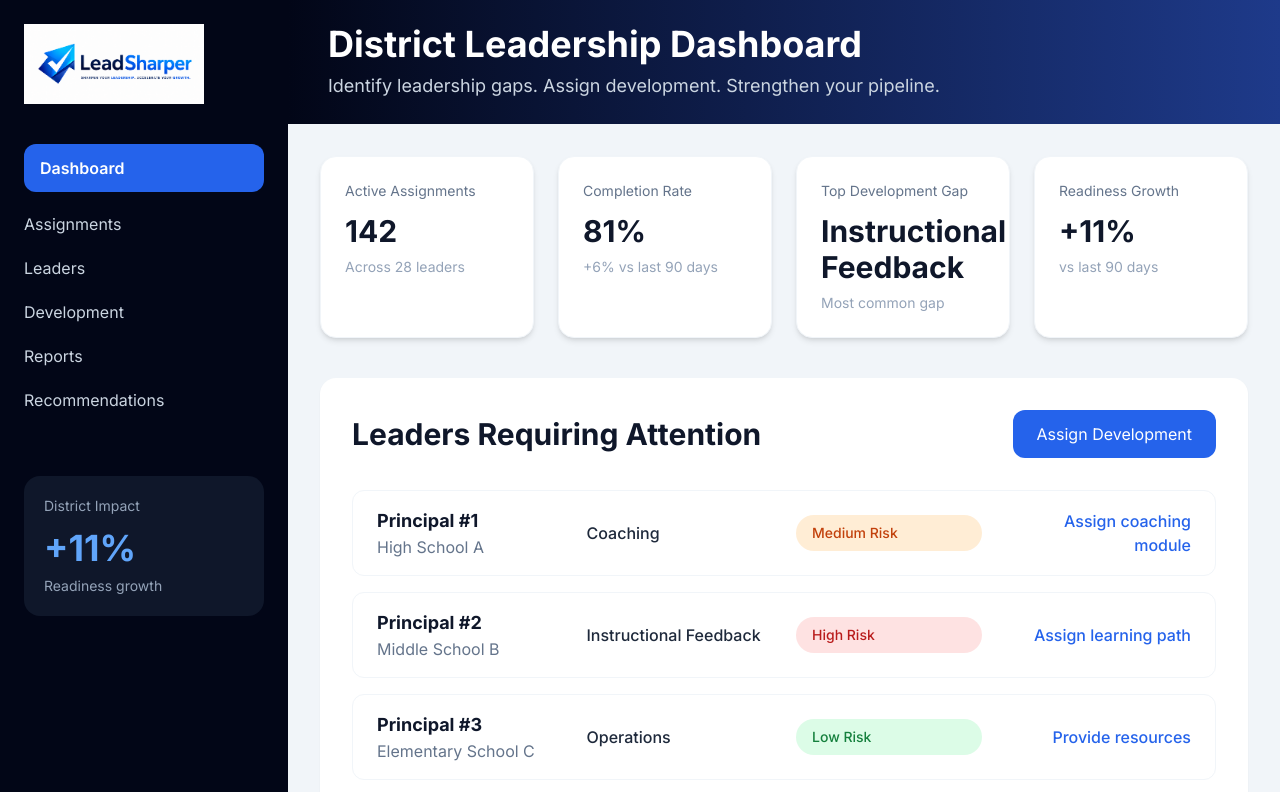
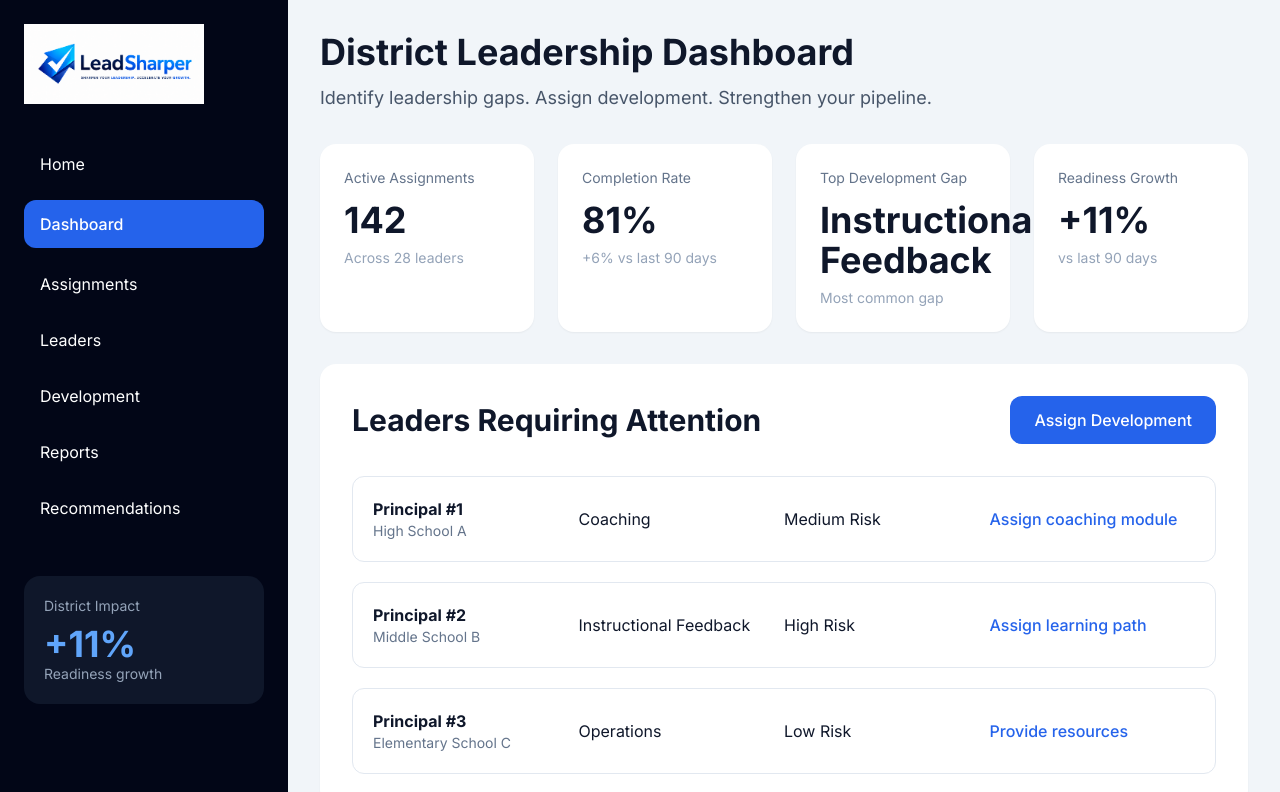
Before and after one commit to jmarc296-jpg/instructional-leadership-practice, a Next.js app: page /district in a window 1280 px wide. Shown: the top 792 px of the page. Built offline with nearby package versions, Linux system fonts and the light colour scheme.

Commit message:
Add home navigation to district dashboard

```diff
--- a/app/district/page.tsx
+++ b/app/district/page.tsx
@@ -1,5 +1,3 @@
-import Image from "next/image"
-
 const metrics = [
   {
     label: "Active Assignments",
@@ -27,158 +25,135 @@ const leaders = [
   {
     name: "Principal #1",
     school: "High School A",
-    gap: "Coaching",
+    focus: "Coaching",
     risk: "Medium Risk",
-    nextStep: "Assign coaching module"
+    action: "Assign coaching module"
   },
   {
     name: "Principal #2",
     school: "Middle School B",
-    gap: "Instructional Feedback",
+    focus: "Instructional Feedback",
     risk: "High Risk",
-    nextStep: "Assign learning path"
+    action: "Assign learning path"
   },
   {
     name: "Principal #3",
     school: "Elementary School C",
-    gap: "Operations",
+    focus: "Operations",
     risk: "Low Risk",
-    nextStep: "Provide resources"
+    action: "Provide resources"
   }
 ]
 
 export default function DistrictPage() {
   return (
-    <main className="min-h-screen bg-slate-100 lg:flex">
-
-      {/* Sidebar */}
-      <aside className="w-72 bg-slate-950 text-white p-6">
-        <div className="mb-10">
-          <Image
+    <main className="min-h-screen bg-slate-100 flex">
+      <aside className="w-72 bg-slate-950 text-white min-h-screen p-6">
+        <a href="/" className="mb-10 block">
+          <img
             src="/logo.png"
             alt="LeadSharper"
-            width={240}
-            height={90}
-            className="w-[180px] h-auto object-contain bg-transparent"
+            className="w-full max-w-[180px] cursor-pointer"
           />
+        </a>
+
+        <div className="space-y-4">
+          <a href="/" className="block px-4 py-2 hover:text-blue-300">
+            Home
+          </a>
+
+          <a href="/district" className="block rounded-xl bg-blue-600 px-4 py-3 font-medium">
+            Dashboard
+          </a>
+
+          <a href="/assignments" className="block px-4 py-2 hover:text-blue-300">
+            Assignments
+          </a>
+
+          <a href="/talent-review" className="block px-4 py-2 hover:text-blue-300">
+            Leaders
+          </a>
+
+          <a href="/leader-learning-hub" className="block px-4 py-2 hover:text-blue-300">
+            Development
+          </a>
+
+          <a href="/impact-dashboard" className="block px-4 py-2 hover:text-blue-300">
+            Reports
+          </a>
+
+          <a href="/recommendations" className="block px-4 py-2 hover:text-blue-300">
+            Recommendations
+          </a>
         </div>
 
-        <div className="space-y-5 text-slate-300">
-          <div className="bg-blue-600 text-white px-4 py-3 rounded-xl font-semibold">Dashboard</div>
-          <div>Assignments</div>
-          <div>Leaders</div>
-          <div>Development</div>
-          <div>Reports</div>
-          <div>Recommendations</div>
-        </div>
-
-        <div className="mt-16 bg-slate-900 rounded-2xl p-5">
+        <div className="mt-12 rounded-2xl bg-slate-900 p-5">
           <p className="text-sm text-slate-400">District Impact</p>
-          <h2 className="text-3xl sm:text-4xl font-bold text-blue-400 mt-3">
-            +11%
-          </h2>
-          <p className="text-sm text-slate-400 mt-2">
-            Readiness growth
-          </p>
+          <p className="mt-2 text-4xl font-bold text-blue-400">+11%</p>
+          <p className="text-sm text-slate-400">Readiness growth</p>
         </div>
       </aside>
 
-      {/* Main Content */}
-      <div className="flex-1 min-w-0">
-        <section className="bg-gradient-to-r from-slate-950 to-blue-900 text-white px-10 py-6">
-          <h1 className="text-3xl sm:text-4xl font-bold mb-2">
+      <section className="flex-1 p-8">
+        <div className="mb-8">
+          <h1 className="text-4xl font-bold text-slate-900">
             District Leadership Dashboard
           </h1>
 
-          <p className="text-slate-300 text-lg">
+          <p className="mt-3 text-lg text-slate-600">
             Identify leadership gaps. Assign development. Strengthen your pipeline.
           </p>
-        </section>
+        </div>
 
-        <div className="px-4 py-6 sm:p-8">
-
-          <section className="grid gap-4 sm:grid-cols-2 lg:grid-cols-4 gap-6 mb-10">
+        <div className="grid grid-cols-4 gap-6 mb-8">
           {metrics.map((metric) => (
-              <div
-                key={metric.label}
-                className="bg-white rounded-2xl shadow-md hover:shadow-lg transition p-6 border border-slate-100"
-              >
-                <p className="text-sm text-slate-500">
-                  {metric.label}
-                </p>
-
-                <h2 className="text-3xl font-bold mt-3">
+            <div key={metric.label} className="rounded-2xl bg-white p-6 shadow-sm">
+              <p className="text-sm text-slate-500">{metric.label}</p>
+              <h2 className="mt-3 text-4xl font-bold text-slate-900">
                 {metric.value}
               </h2>
-
-                <p className="text-sm text-slate-400 mt-2">
-                  {metric.subtext}
-                </p>
+              <p className="mt-2 text-sm text-slate-400">{metric.subtext}</p>
             </div>
           ))}
-          </section>
+        </div>
 
-          <section className="bg-white rounded-2xl shadow-sm px-4 py-6 sm:p-8">
-            <div className="flex justify-between items-center mb-8">
-              <h2 className="text-3xl font-bold">
+        <div className="rounded-2xl bg-white p-8 shadow-sm">
+          <div className="flex items-center justify-between mb-8">
+            <h2 className="text-3xl font-bold text-slate-900">
               Leaders Requiring Attention
             </h2>
 
-              <button className="bg-blue-600 text-white px-6 py-3 rounded-xl">
+            <a
+              href="/assignments"
+              className="rounded-xl bg-blue-600 px-6 py-3 text-white font-medium"
+            >
               Assign Development
-              </button>
+            </a>
           </div>
 
-            <div className="space-y-4">
+          <div className="space-y-5">
             {leaders.map((leader) => (
               <div
                 key={leader.name}
-                  className="border border-slate-100 rounded-xl px-6 py-4 grid grid-cols-4 items-center gap-6 hover:bg-slate-50 transition"
+                className="grid grid-cols-4 items-center rounded-xl border border-slate-200 p-5"
               >
                 <div>
-                    <h3 className="font-bold text-lg">
-                      {leader.name}
-                    </h3>
-                    <p className="text-slate-500">
-                      {leader.school}
-                    </p>
+                  <p className="font-bold text-slate-900">{leader.name}</p>
+                  <p className="text-sm text-slate-500">{leader.school}</p>
                 </div>
 
-                  <div className="font-medium text-slate-800">
-                    {leader.gap}
-                  </div>
+                <div>{leader.focus}</div>
 
-                  <div className={
-                    leader.risk === "High Risk"
-                      ? "bg-red-100 text-red-700 px-4 py-2 rounded-full text-sm font-medium"
-                      : leader.risk === "Medium Risk"
-                      ? "bg-orange-100 text-orange-700 px-4 py-2 rounded-full text-sm font-medium"
-                      : "bg-green-100 text-green-700 px-4 py-2 rounded-full text-sm font-medium"
-                  }>
-                    {leader.risk}
-                  </div>
+                <div>{leader.risk}</div>
 
-                  <div className="text-blue-600 font-medium text-right">
-                    {leader.nextStep}
-                  </div>
+                <a href="/assignments" className="text-blue-600 font-medium">
+                  {leader.action}
+                </a>
               </div>
             ))}
           </div>
+        </div>
       </section>
-
-<section className="mt-8 bg-blue-50 border border-blue-100 rounded-2xl p-6">
-  <h3 className="text-xl font-bold text-slate-900 mb-2">
-    District Insight
-  </h3>
-
-  <p className="text-slate-600">
-    Coaching and instructional feedback represent 68% of current leadership gaps.
-    Addressing these two competencies first will likely produce the fastest district-wide readiness gains.
-  </p>
-</section>
-
-</div>
-</div>
     </main>
   )
 }
```
Lines whose indentation alone changed are shown as unchanged.
